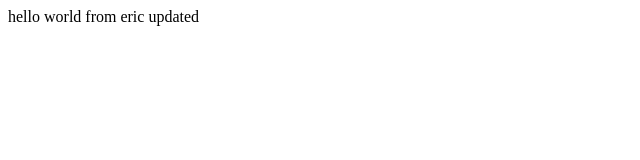
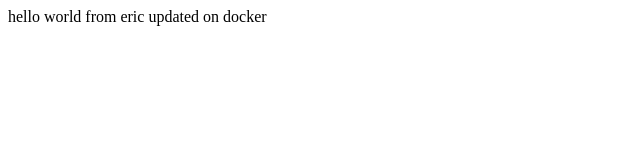
Before and after one commit to EricJohnsonIntel/website05, a plain HTML site: page index.html in a window 1280 px wide. Shown: the full height of the page, 0-640 px from the left. Drawn offline with Linux system fonts and the light colour scheme.

Commit message:
Update index.html

```diff
--- a/index.html
+++ b/index.html
@@ -1,5 +1,5 @@
 <html>
   <body>
-    hello world from eric updated
+    hello world from eric updated on docker
   </body>
 </html>
```
